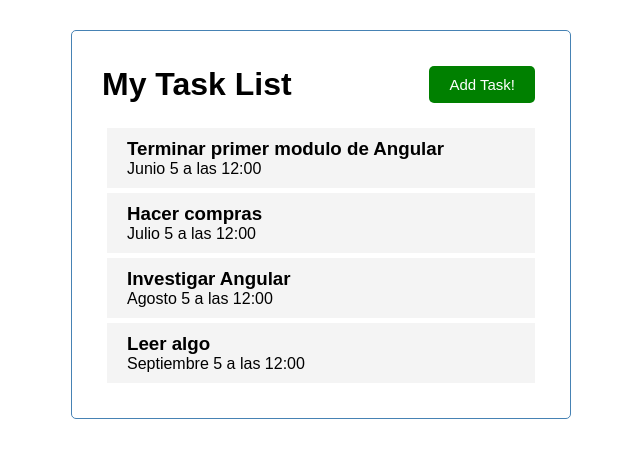
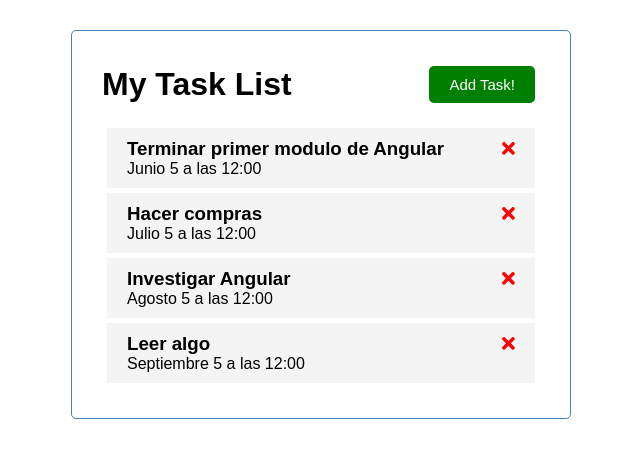
Before and after one commit to coperni1983/TaskList, an Angular app: page / in a window 1280 px wide. Shown: the top 458 px of the page, without its empty margins (319-959 px from the left). Built offline with nearby package versions, Linux system fonts and the light colour scheme.

Commit message:
agrega item task

```diff
--- a/package.json
+++ b/package.json
@@ -18,6 +18,11 @@
     "@angular/platform-browser": "~13.1.0",
     "@angular/platform-browser-dynamic": "~13.1.0",
     "@angular/router": "~13.1.0",
+    "@fortawesome/angular-fontawesome": "^0.10.1",
+    "@fortawesome/fontawesome-svg-core": "~1.2.36",
+    "@fortawesome/free-brands-svg-icons": "^5.15.4",
+    "@fortawesome/free-regular-svg-icons": "^5.15.4",
+    "@fortawesome/free-solid-svg-icons": "^5.15.4",
     "rxjs": "~7.4.0",
     "tslib": "^2.3.0",
     "zone.js": "~0.11.4"
--- a/src/app/app.module.ts
+++ b/src/app/app.module.ts
@@ -6,6 +6,7 @@
 import { ButtonComponent } from './components/button/button.component';
 import { TasksComponent } from './components/tasks/tasks.component';
 import { TasksItemComponent } from './components/tasks-item/tasks-item.component';
+import { FontAwesomeModule } from '@fortawesome/angular-fontawesome';
 
 
 @NgModule({
@@ -17,7 +18,8 @@
     TasksItemComponent,
   ],
   imports: [
-    BrowserModule
+    BrowserModule,
+    FontAwesomeModule
   ],
   providers: [],
   bootstrap: [AppComponent]
--- a/src/app/components/tasks-item/tasks-item.component.html
+++ b/src/app/components/tasks-item/tasks-item.component.html
@@ -1,4 +1,12 @@
 <div class="task">
-    <h3>{{task.text}}</h3>
-    <p>{{task.day}}</p>
+    <h3>
+        {{task.text}}
+        <fa-icon
+            [icon]="faTimes"
+            [ngStyle] = "{'color':'red'}"
+        ></fa-icon>
+    </h3>
+    <p>
+        {{task.day}}
+    </p>
 </div>
--- a/src/app/components/tasks-item/tasks-item.component.ts
+++ b/src/app/components/tasks-item/tasks-item.component.ts
@@ -1,6 +1,7 @@
 import { Component, OnInit, Input} from '@angular/core';
 import {Task} from '../../Task';
 import {TASKS} from '../../mock-task';
+import { faTimes } from '@fortawesome/free-solid-svg-icons';
 
 @Component({
   selector: 'app-tasks-item',
@@ -10,7 +11,7 @@
 export class TasksItemComponent implements OnInit {
 
 @Input() task: Task = TASKS[0];
-
+faTimes = faTimes;
   constructor() { }
 
   ngOnInit(): void {
--- a/src/app/components/tasks/tasks.component.ts
+++ b/src/app/components/tasks/tasks.component.ts
@@ -1,6 +1,7 @@
 import { Component, OnInit } from '@angular/core';
 import {Task} from '../../Task';
 import {TASKS} from '../../mock-task';
+import { faTimes } from '@fortawesome/free-solid-svg-icons';
 
 @Component({
   selector: 'app-tasks',
@@ -9,6 +10,7 @@
 })
 export class TasksComponent implements OnInit {
   tasks: Task[] = TASKS;
+  faTimes = faTimes;
 
   constructor() { }
 
```
Also changed, not shown: 1 other file (tests, documents, lock files or other folders).
